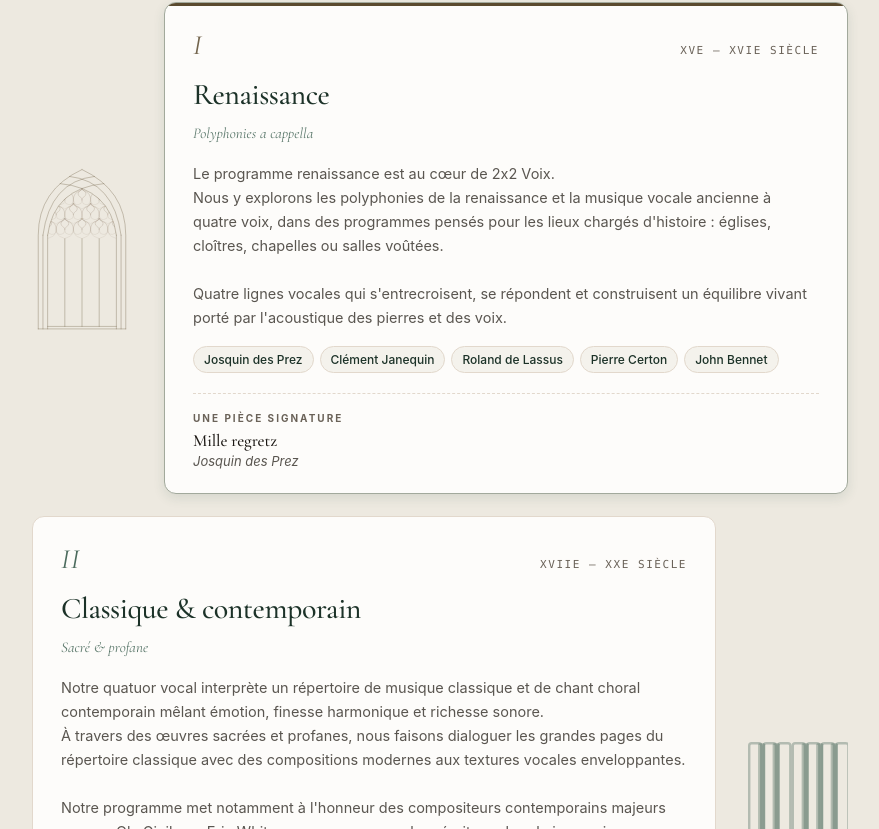
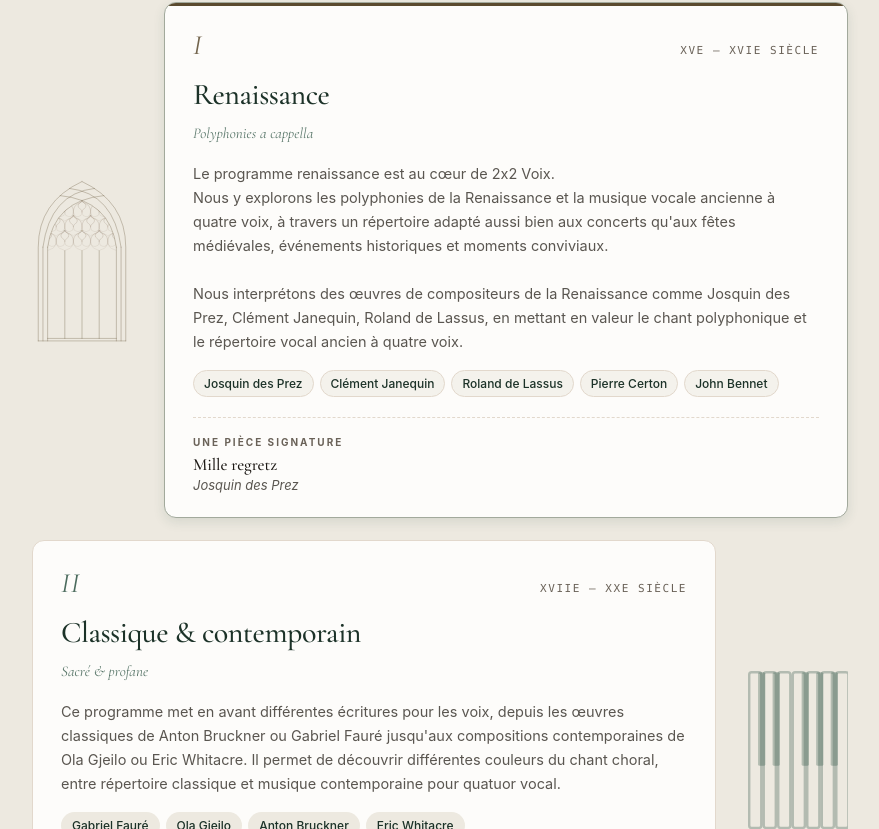
Before and after one commit to TimVille25/2x2voix, a React (Vite) app in the folder site/: page / in a window 1280 px wide. Shown: the part 2651-3480 px from the top of the page, without its empty margins (200-1079 px from the left). Built offline with nearby package versions, Linux system fonts and the light colour scheme.

Commit message:
Mise à jour des descriptions des programmes de répertoire pour inclure des détails sur les œuvres et les événements

```diff
--- a/site/src/data.js
+++ b/site/src/data.js
@@ -13,7 +13,7 @@ export const REPERTOIRE = [
     roman: "I",
     teaser: "Polyphonies a cappella",
     description:
-      "Le programme renaissance est au cœur de 2x2 Voix.<br>Nous y explorons les polyphonies de la renaissance et la musique vocale ancienne à quatre voix, dans des programmes pensés pour les lieux chargés d'histoire&nbsp;: églises, cloîtres, chapelles ou salles voûtées.<br><br>Quatre lignes vocales qui s'entrecroisent, se répondent et construisent un équilibre vivant porté par l'acoustique des pierres et des voix.",
+      "Le programme renaissance est au cœur de 2x2 Voix.<br>Nous y explorons les polyphonies de la Renaissance et la musique vocale ancienne à quatre voix, à travers un répertoire adapté aussi bien aux concerts qu'aux fêtes médiévales, événements historiques et moments conviviaux.<br><br>Nous interprétons des œuvres de compositeurs de la Renaissance comme Josquin des Prez, Clément Janequin, Roland de Lassus, en mettant en valeur le chant polyphonique et le répertoire vocal ancien à quatre voix.",
     composers: [ "Josquin des Prez", "Clément Janequin", "Roland de Lassus", "Pierre Certon", "John Bennet"],
     signature: "Mille regretz",
     signatureComposer: "Josquin des Prez",
@@ -25,7 +25,7 @@ export const REPERTOIRE = [
     roman: "II",
     teaser: "Sacré & profane",
     description:
-      "Notre quatuor vocal interprète un répertoire de musique classique et de chant choral contemporain mêlant émotion, finesse harmonique et richesse sonore.<br>À travers des œuvres sacrées et profanes, nous faisons dialoguer les grandes pages du répertoire classique avec des compositions modernes aux textures vocales enveloppantes.<br><br>Notre programme met notamment à l'honneur des compositeurs contemporains majeurs comme Ola Gjeilo ou Eric Whitacre, reconnus pour leur écriture chorale immersive et cinématographique.<br><br>Entre musique classique, harmonies contemporaines et chant a cappella, ce programme propose une expérience vocale sensible et accessible, idéale pour concerts, églises, festivals, cérémonies et événements culturels.",
+      "Ce programme met en avant différentes écritures pour les voix, depuis les œuvres classiques de Anton Bruckner ou Gabriel Fauré jusqu'aux compositions contemporaines de Ola Gjeilo ou Eric Whitacre. Il permet de découvrir différentes couleurs du chant choral, entre répertoire classique et musique contemporaine pour quatuor vocal.",
     composers: ["Gabriel Fauré", "Ola Gjeilo", "Anton Bruckner", "Eric Whitacre"],
     signature: "Cantique de Jean Racine",
     signatureComposer: "Fauré (arr.)",
```
